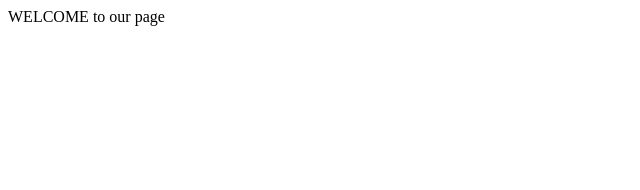
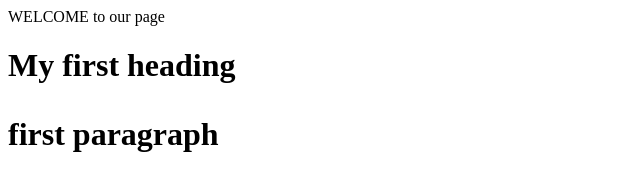
Before and after one commit to nikhithakundar/Testdemo, a plain HTML site: page index.html in a window 1280 px wide. Shown: the whole page, without its empty margins (0-640 px from the left). Drawn offline with Linux system fonts and the light colour scheme.

Commit message:
staged index

```diff
--- a/index.html
+++ b/index.html
@@ -2,4 +2,6 @@
 <head>
 <title>my web</title>
 <body>WELCOME to our page</body>
+<h1>My first heading<h1>
+<p>first paragraph</p>
 </html>
```
